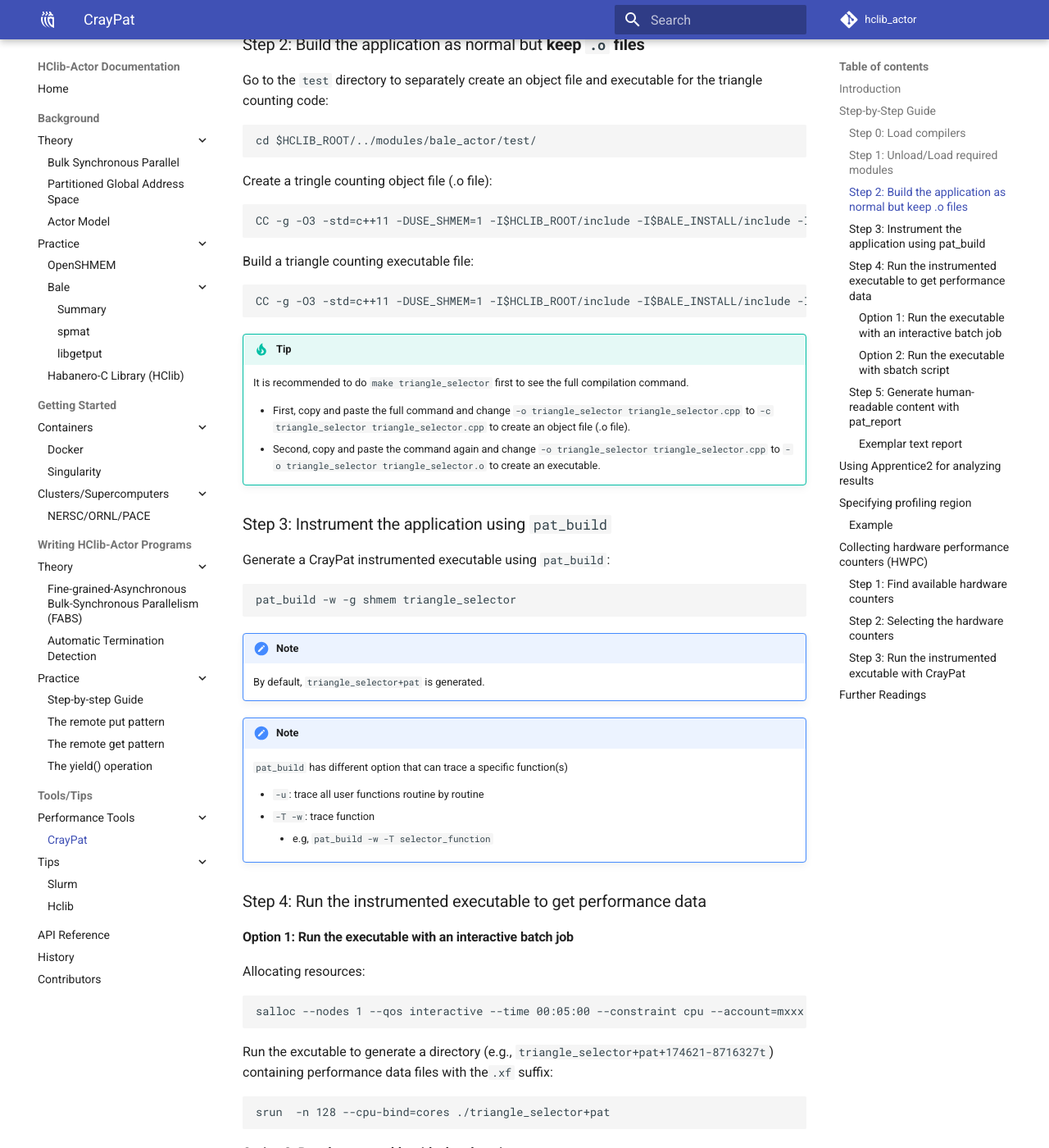
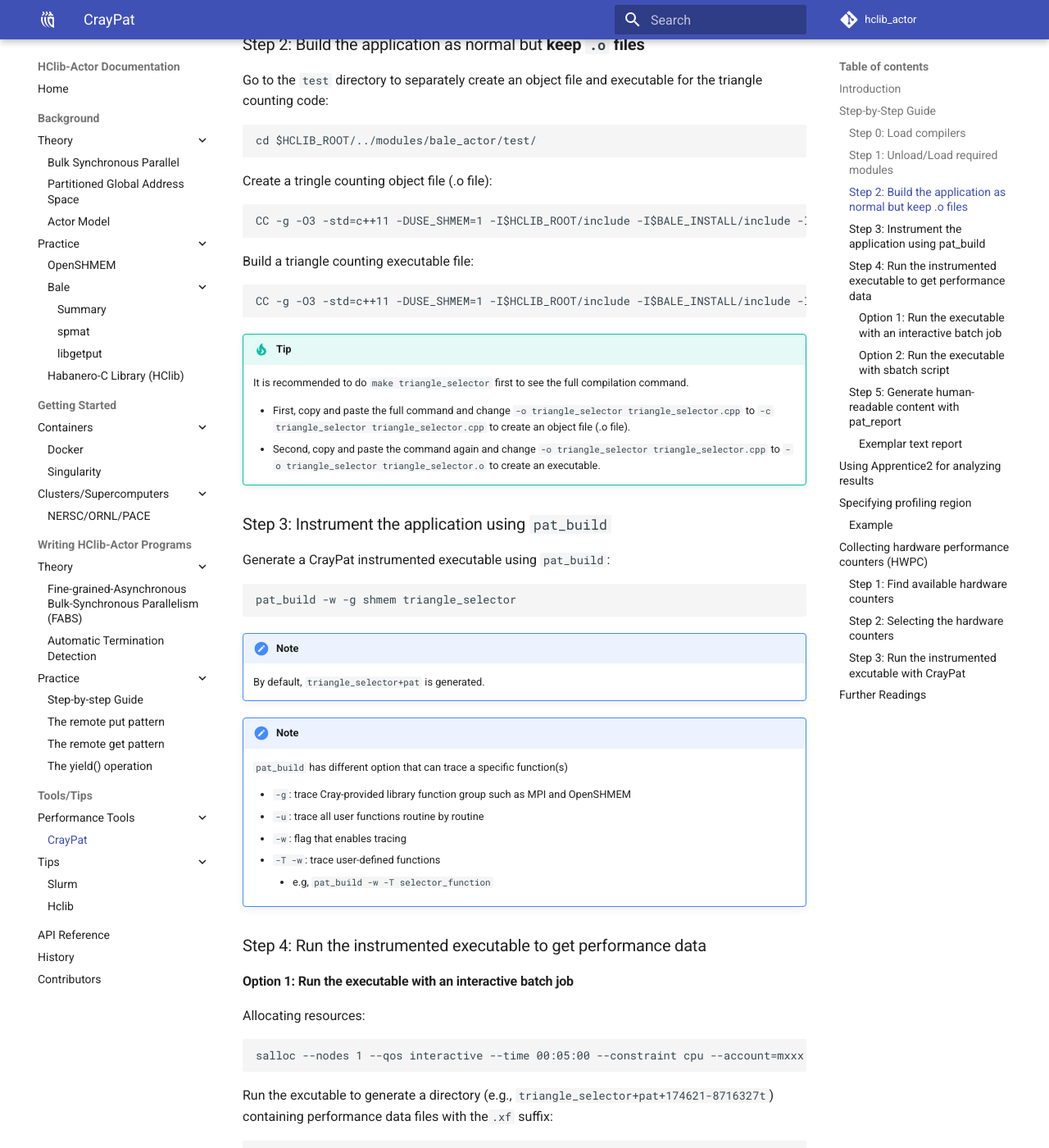
Before and after one commit to ahayashi/hclib-actor, an MkDocs documentation site: the page built from doc/markdowns/tools/craypat.md, in a window 1280 px wide and 1400 px high, scrolled down 714 px. Shown: the whole window at 82% size. Built offline with MkDocs 1.6.1 and Material for MkDocs 9.7.7, drawn with Linux system fonts in a browser that asks for light colours; comment, search, counter and statistics services are not loaded.

````diff
--- a/doc/markdowns/tools/craypat.md
+++ b/doc/markdowns/tools/craypat.md
@@ -23,7 +23,7 @@ cd $HCLIB_ROOT/../modules/bale_actor/test/
 ```
 Create a tringle counting object file (.o file):
 ```
-CC -g -O3 -std=c++11 -DUSE_SHMEM=1 -I$HCLIB_ROOT/include -I$BALE_INSTALL/include -I$HCLIB_ROOT/../modules/bale_actor/inc -L$HCLIB_ROOT/lib -L$BALE_INSTALL/lib -L$HCLIB_ROOT/../modules/bale_actor/lib -c triangle_selector.o triangle_selector.cpp -lhclib -lrt -ldl -lspmat -lconvey -lexstack -llibgetput -lhclib_bale_actor -lm
+CC -g -O3 -std=c++11 -DUSE_SHMEM=1 -I$HCLIB_ROOT/include -I$BALE_INSTALL/include -I$HCLIB_ROOT/../modules/bale_actor/inc -L$HCLIB_ROOT/lib -L$BALE_INSTALL/lib -L$HCLIB_ROOT/../modules/bale_actor/lib -c -o triangle_selector.o triangle_selector.cpp -lhclib -lrt -ldl -lspmat -lconvey -lexstack -llibgetput -lhclib_bale_actor -lm
 ```
 Build a triangle counting executable file:
 ```
@@ -50,8 +50,10 @@ pat_build -w -g shmem triangle_selector
 
     `pat_build` has different option that can trace a specific function(s)
 
+     - `-g`: trace Cray-provided library function group such as MPI and OpenSHMEM
      - `-u`: trace all user functions routine by routine
-     - `-T -w`: trace function
+     - `-w`: flag that enables tracing
+     - `-T -w`: trace user-defined functions
         - e.g, `pat_build -w -T selector_function`
 
 ### Step 4: Run the instrumented executable to get performance data
````
Also changed, not shown: 1 other file.
